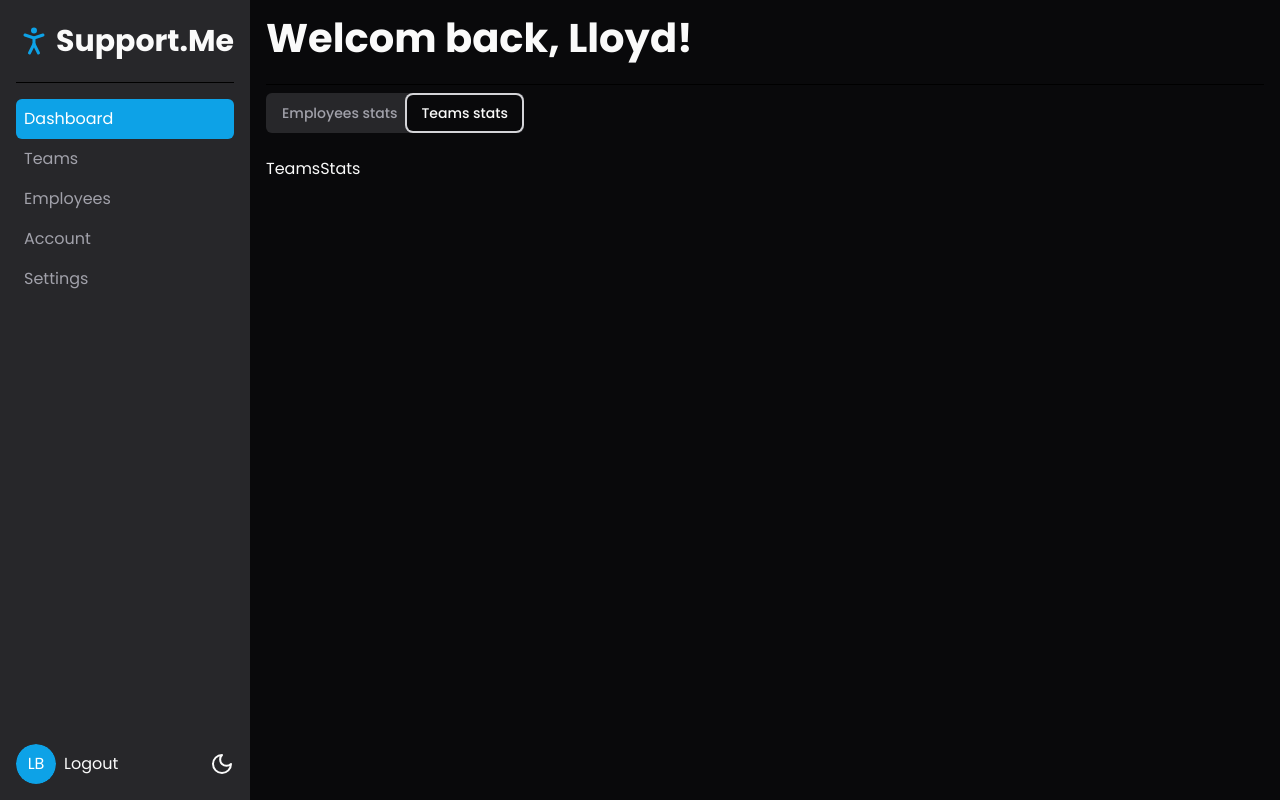
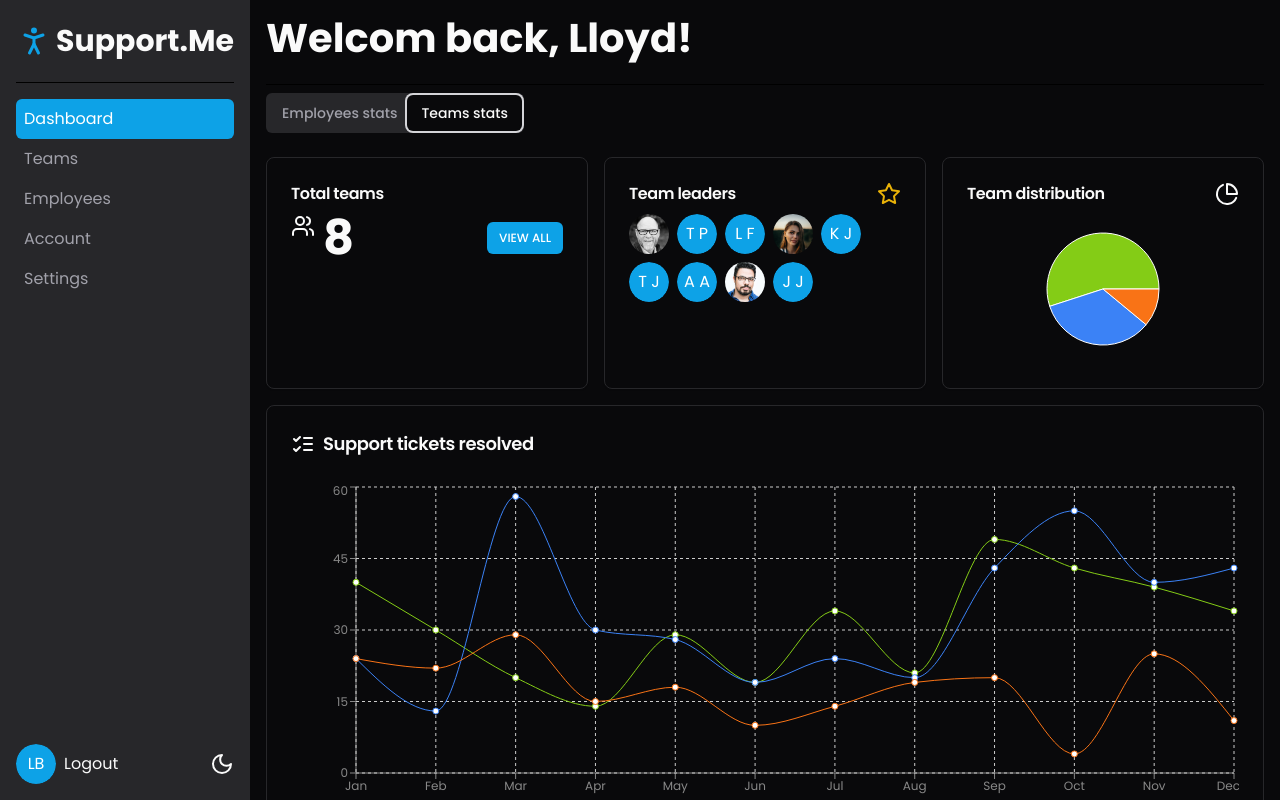
Before and after one commit to lboone/lambapps-support-me-course, a Next.js app: page /dashboard in a window 1280 px wide. Both pictures are taken after a click on the tab "Teams stats". Built offline with nearby package versions, Linux system fonts and the light colour scheme.

Commit message:
implement teams stats tab in dashboard.

```diff
--- a/app/dashboard/components/employees/employees-stats.tsx
+++ b/app/dashboard/components/employees/employees-stats.tsx
@@ -1,5 +1,5 @@
 import React from "react";
-import EmployeesStatsCard from "./employees-stats-card";
+import StatsCard from "../stats-card";
 import {
   AlertTriangleIcon,
   BadgeCheckIcon,
@@ -114,7 +114,7 @@ const EmployeesStats = () => {
     <>
       <div className="grid lg:grid-cols-3 gap-4">
         {employeesStatsData.map((card, index) => (
-          <EmployeesStatsCard
+          <StatsCard
             key={index}
             title={card.title}
             footer={card?.footer}
@@ -123,7 +123,7 @@ const EmployeesStats = () => {
             footerClassName={card?.footerClassName}
           >
             {card.children}
-          </EmployeesStatsCard>
+          </StatsCard>
         ))}
       </div>
       <Card className="my-4">
--- a/app/dashboard/components/employees/employees-stats-card.tsx
+++ b/app/dashboard/components/stats-card.tsx
@@ -9,6 +9,7 @@ import { cn } from "@/lib/utils";
 
 interface Props {
   title: string;
+  titleIcon?: React.ReactNode;
   children: React.ReactNode;
   footer?: React.ReactNode;
   className?: string;
@@ -18,8 +19,9 @@ interface Props {
   footerClassName?: string;
 }
 
-const EmployeesStatsCard = ({
+const StatsCard = ({
   title,
+  titleIcon,
   children,
   footer,
   className,
@@ -28,12 +30,17 @@ const EmployeesStatsCard = ({
   contentClassName,
   footerClassName,
 }: Props) => {
-  console.log({ footerClassName });
   return (
     <Card className={cn("", className)}>
       <CardHeader className={cn("pb-2", headerClassName)}>
-        <CardTitle className={cn("text-base", cardTitleClassName)}>
+        <CardTitle
+          className={cn(
+            "text-base flex items-center justify-between",
+            cardTitleClassName
+          )}
+        >
           {title}
+          {titleIcon && titleIcon}
         </CardTitle>
       </CardHeader>
       <CardContent className={cn("", contentClassName)}>{children}</CardContent>
@@ -44,4 +51,4 @@ const EmployeesStatsCard = ({
   );
 };
 
-export default EmployeesStatsCard;
+export default StatsCard;
--- a/app/dashboard/components/teams-stats.tsx
+++ /dev/null
@@ -1,7 +0,0 @@
-import React from "react";
-
-const TeamsStats = () => {
-  return <div>TeamsStats</div>;
-};
-
-export default TeamsStats;
--- /dev/null
+++ b/app/dashboard/components/teams/support-tickets-resolved.tsx
@@ -0,0 +1,109 @@
+"use client";
+
+import {
+  CartesianGrid,
+  Legend,
+  Line,
+  LineChart,
+  ResponsiveContainer,
+  Tooltip,
+  XAxis,
+  YAxis,
+} from "recharts";
+
+export default function SupportTicketsResolved() {
+  const data = [
+    {
+      name: "Jan",
+      delta: 40,
+      alpha: 24,
+      canary: 24,
+    },
+    {
+      name: "Feb",
+      delta: 30,
+      alpha: 13,
+      canary: 22,
+    },
+    {
+      name: "Mar",
+      delta: 20,
+      alpha: 58,
+      canary: 29,
+    },
+    {
+      name: "Apr",
+      delta: 14,
+      alpha: 30,
+      canary: 15,
+    },
+    {
+      name: "May",
+      delta: 29,
+      alpha: 28,
+      canary: 18,
+    },
+    {
+      name: "Jun",
+      delta: 19,
+      alpha: 19,
+      canary: 10,
+    },
+    {
+      name: "Jul",
+      delta: 34,
+      alpha: 24,
+      canary: 14,
+    },
+    {
+      name: "Aug",
+      delta: 21,
+      alpha: 20,
+      canary: 19,
+    },
+    {
+      name: "Sep",
+      delta: 49,
+      alpha: 43,
+      canary: 20,
+    },
+    {
+      name: "Oct",
+      delta: 43,
+      alpha: 55,
+      canary: 4,
+    },
+    {
+      name: "Nov",
+      delta: 39,
+      alpha: 40,
+      canary: 25,
+    },
+    {
+      name: "Dec",
+      delta: 34,
+      alpha: 43,
+      canary: 11,
+    },
+  ];
+
+  return (
+    <ResponsiveContainer height={350} width="100%">
+      <LineChart data={data}>
+        <Tooltip
+          labelClassName="font-bold"
+          wrapperClassName="!text-sm dark:!bg-black rounded-md dark:!border-border"
+        />
+        <XAxis fontSize={12} dataKey="name" stroke="#888888" />
+        <YAxis fontSize={12} stroke="#888888" />
+        <CartesianGrid strokeDasharray="3" />
+        <Line type="monotone" dataKey="delta" stroke="#84cc16" />
+        <Line type="monotone" dataKey="alpha" stroke="#3b82f6" />
+        <Line type="monotone" dataKey="canary" stroke="#f97316" />
+        <Legend
+          formatter={(value) => <span className="capitalize">{value}</span>}
+        />
+      </LineChart>
+    </ResponsiveContainer>
+  );
+}
--- /dev/null
+++ b/app/dashboard/components/teams/team-distribution-chart.tsx
@@ -0,0 +1,41 @@
+"use client";
+
+import { Cell, Pie, PieChart, ResponsiveContainer, Tooltip } from "recharts";
+
+const data = [
+  {
+    name: "Delta",
+    value: 55,
+    color: "#84cc16",
+  },
+  {
+    name: "Alpha",
+    value: 34,
+    color: "#3b82f6",
+  },
+  {
+    name: "Canary",
+    value: 11,
+    color: "#f97316",
+  },
+];
+
+const TeamDistributionChart = () => {
+  return (
+    <ResponsiveContainer width="100%" height={150}>
+      <PieChart>
+        <Tooltip
+          labelClassName="font-bold"
+          wrapperClassName="dark:[&_.recharts-tooltip-item]:!text-white [&_.recharts-tooltip-item]:!text-black !text-sm dark:!bg-black rounded-md dark:!border-border"
+        />
+        <Pie data={data} dataKey="value" nameKey="name">
+          {data.map((dataItem, i) => (
+            <Cell key={i} fill={dataItem.color} />
+          ))}
+        </Pie>
+      </PieChart>
+    </ResponsiveContainer>
+  );
+};
+
+export default TeamDistributionChart;
--- /dev/null
+++ b/app/dashboard/components/teams/teams-stats.tsx
@@ -0,0 +1,174 @@
+import React from "react";
+import StatsCard from "@/app/dashboard/components/stats-card";
+import {
+  ListChecksIcon,
+  PieChartIcon,
+  StarIcon,
+  UsersIcon,
+} from "lucide-react";
+import { Button } from "@/components/ui/button";
+import Link from "next/link";
+import { cn } from "@/lib/utils";
+import { Avatar, AvatarFallback } from "@/components/ui/avatar";
+import Image from "next/image";
+import cm from "@/public/images/cm.jpg";
+import tf from "@/public/images/tf.jpg";
+import rl from "@/public/images/rl.jpg";
+import { Card, CardContent, CardHeader, CardTitle } from "@/components/ui/card";
+import SupportTicketsResolved from "./support-tickets-resolved";
+import {
+  Tooltip,
+  TooltipContent,
+  TooltipProvider,
+  TooltipTrigger,
+} from "@/components/ui/tooltip";
+import TeamDistributionChart from "./team-distribution-chart";
+
+const totalTeams = 8;
+const teamLeaders = [
+  {
+    firstName: "Colin",
+    lastName: "Murray",
+    avatar: cm,
+  },
+  {
+    firstName: "Tom",
+    lastName: "Phillips",
+  },
+  {
+    firstName: "Liam",
+    lastName: "Fuentes",
+  },
+  {
+    firstName: "Tina",
+    lastName: "Fey",
+    avatar: tf,
+  },
+  {
+    firstName: "Katie",
+    lastName: "Johnson",
+  },
+  {
+    firstName: "Tina",
+    lastName: "Jones",
+  },
+  {
+    firstName: "Amy",
+    lastName: "Adams",
+  },
+  {
+    firstName: "Ryan",
+    lastName: "Lopez",
+    avatar: rl,
+  },
+  {
+    firstName: "Jenny",
+    lastName: "Jones",
+  },
+];
+const teamsStatsData = [
+  {
+    title: "Total teams",
+    titleIcon: undefined,
+    className: undefined,
+    headerClassName: undefined,
+    cardTitleClassName: undefined,
+    footerClassName: undefined,
+    contentClassName: undefined,
+    children: (
+      <div className="flex gap-2 items-center justify-between">
+        <div className="flex gap-2">
+          <UsersIcon />
+          <span className="text-5xl font-bold">{totalTeams}</span>
+        </div>
+        <div>
+          <Button asChild variant="default" size="xs">
+            <Link href="/dashboard/teams">View all</Link>
+          </Button>
+        </div>
+      </div>
+    ),
+    footer: undefined,
+  },
+  {
+    title: "Team leaders",
+    titleIcon: <StarIcon className="text-yellow-500" />,
+    className: undefined,
+    headerClassName: undefined,
+    cardTitleClassName: undefined,
+    footerClassName: undefined,
+    contentClassName: undefined,
+    children: (
+      <div className="flex flex-wrap gap-2 items-center">
+        {teamLeaders.map((teamLeader, index) => (
+          <TooltipProvider key={index}>
+            <Tooltip>
+              <TooltipTrigger asChild>
+                <Avatar className="cursor-pointer">
+                  {!!teamLeader.avatar && (
+                    <Image
+                      src={teamLeader.avatar}
+                      alt={`${teamLeader.firstName} avatar`}
+                    />
+                  )}
+                  <AvatarFallback className="bg-primary text-primary-foreground cursor-pointer">
+                    {teamLeader.firstName?.[0]} {teamLeader.lastName?.[0]}
+                  </AvatarFallback>
+                </Avatar>
+              </TooltipTrigger>
+              <TooltipContent>
+                {teamLeader.firstName} {teamLeader.lastName}
+              </TooltipContent>
+            </Tooltip>
+          </TooltipProvider>
+        ))}
+      </div>
+    ),
+    footer: undefined,
+  },
+  {
+    title: "Team distribution",
+    titleIcon: <PieChartIcon />,
+    className: undefined,
+    headerClassName: undefined,
+    cardTitleClassName: undefined,
+    footerClassName: undefined,
+    contentClassName: undefined,
+    children: <TeamDistributionChart />,
+    footer: undefined,
+  },
+];
+const TeamsStats = () => {
+  return (
+    <>
+      <div className="grid lg:grid-cols-3 gap-4">
+        {teamsStatsData.map((card, index) => (
+          <StatsCard
+            key={index}
+            title={card.title}
+            titleIcon={card?.titleIcon}
+            footer={card?.footer}
+            className={card?.className}
+            headerClassName={card?.headerClassName}
+            footerClassName={card?.footerClassName}
+          >
+            {card.children}
+          </StatsCard>
+        ))}
+      </div>
+      <Card className="my-4">
+        <CardHeader>
+          <CardTitle className="flex gap-2 items-center text-lg">
+            <ListChecksIcon />
+            <span>Support tickets resolved</span>
+          </CardTitle>
+        </CardHeader>
+        <CardContent>
+          <SupportTicketsResolved />
+        </CardContent>
+      </Card>
+    </>
+  );
+};
+
+export default TeamsStats;
--- a/app/dashboard/page.tsx
+++ b/app/dashboard/page.tsx
@@ -1,7 +1,7 @@
 import React from "react";
 import { Tabs, TabsContent, TabsList, TabsTrigger } from "@/components/ui/tabs";
-import EmployeesStats from "./components/employees/employees-stats";
-import TeamsStats from "./components/teams-stats";
+import EmployeesStats from "@/app/dashboard/components/employees/employees-stats";
+import TeamsStats from "@/app/dashboard/components/teams/teams-stats";
 
 const DashboardPage = () => {
   return (
```
